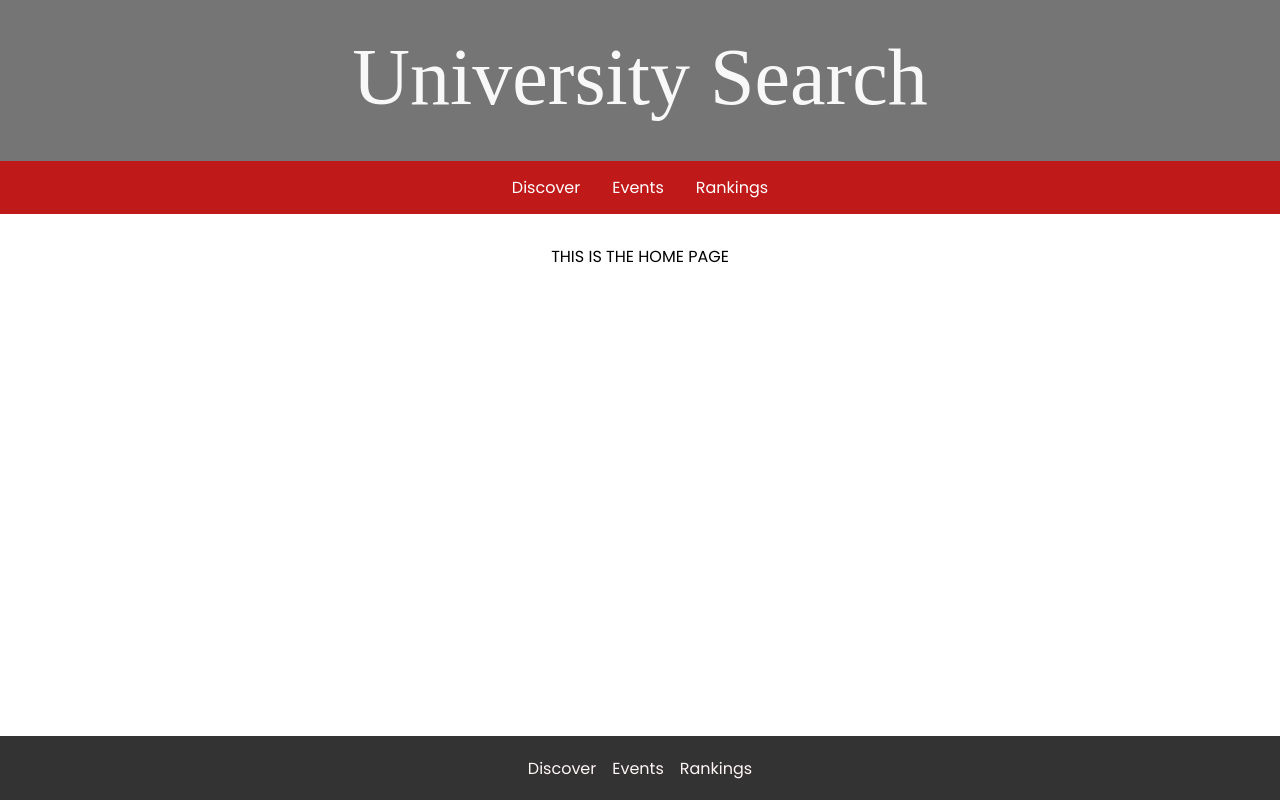
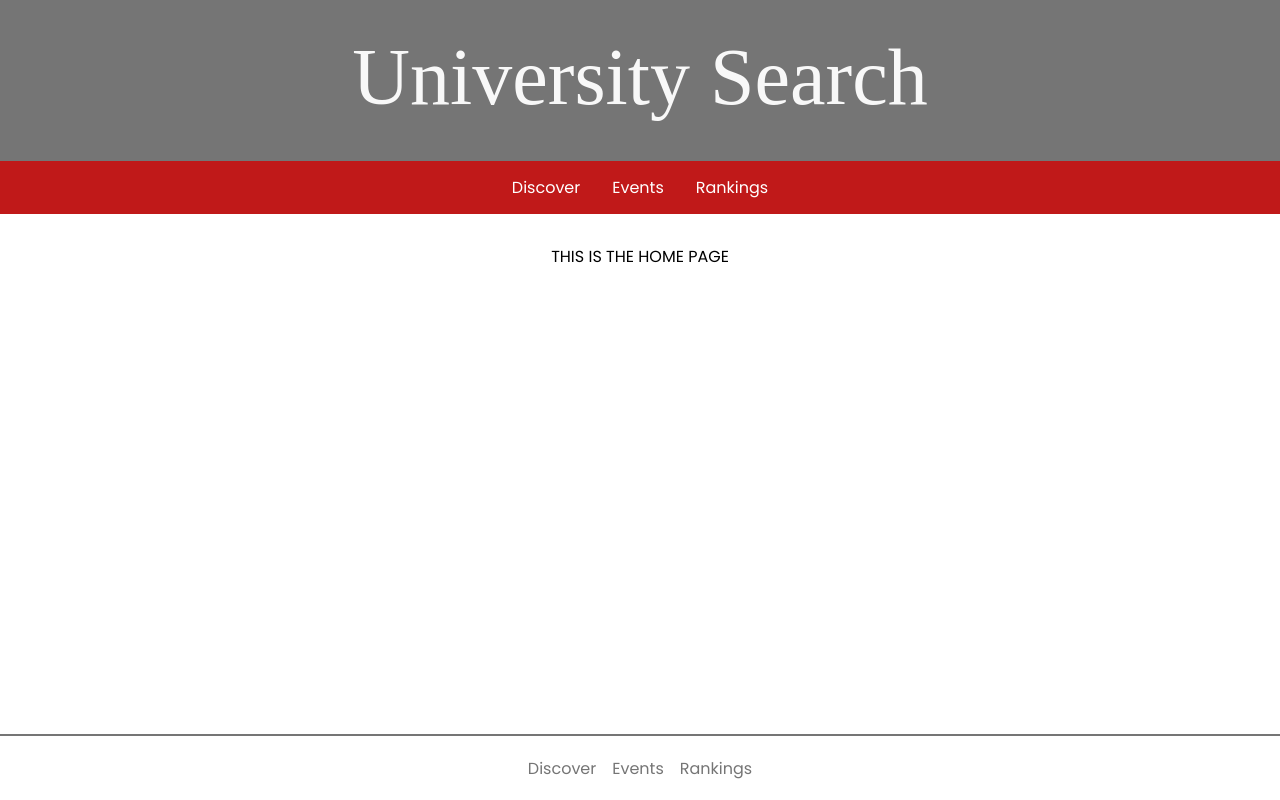
Before and after one commit to Sean-yad/University-Search-React-App, a React (Create React App) app: page / in a window 1280 px wide. Built offline with nearby package versions, Linux system fonts and the light colour scheme; a web font is replaced by a local one.

Commit message:
small changes to footer

```diff
--- a/src/App.css
+++ b/src/App.css
@@ -74,9 +74,10 @@ footer {
   left: 0;
   bottom: 0;
   width: 100%;
-  background-color: #333;
+  background-color: #ffffff;
   color: white;
   text-align: center;
+  border-top: 2.5px solid #757575;
 }
 
 
@@ -93,7 +94,7 @@ footer small {
 }
 
 .footer-nav a {
-  color: #fff6f6;
+  color: #757575;
   text-decoration: none;
   margin: 0 .5rem;
   display: inline-block;
@@ -128,7 +129,7 @@ footer small {
   margin: 0;
   padding: 0px 0px 25px 0px;
   overflow: hidden;
-  background-color: rgb(117, 117, 117);
+  background-color: #757575;
 }
 
 .logo-div {
```
